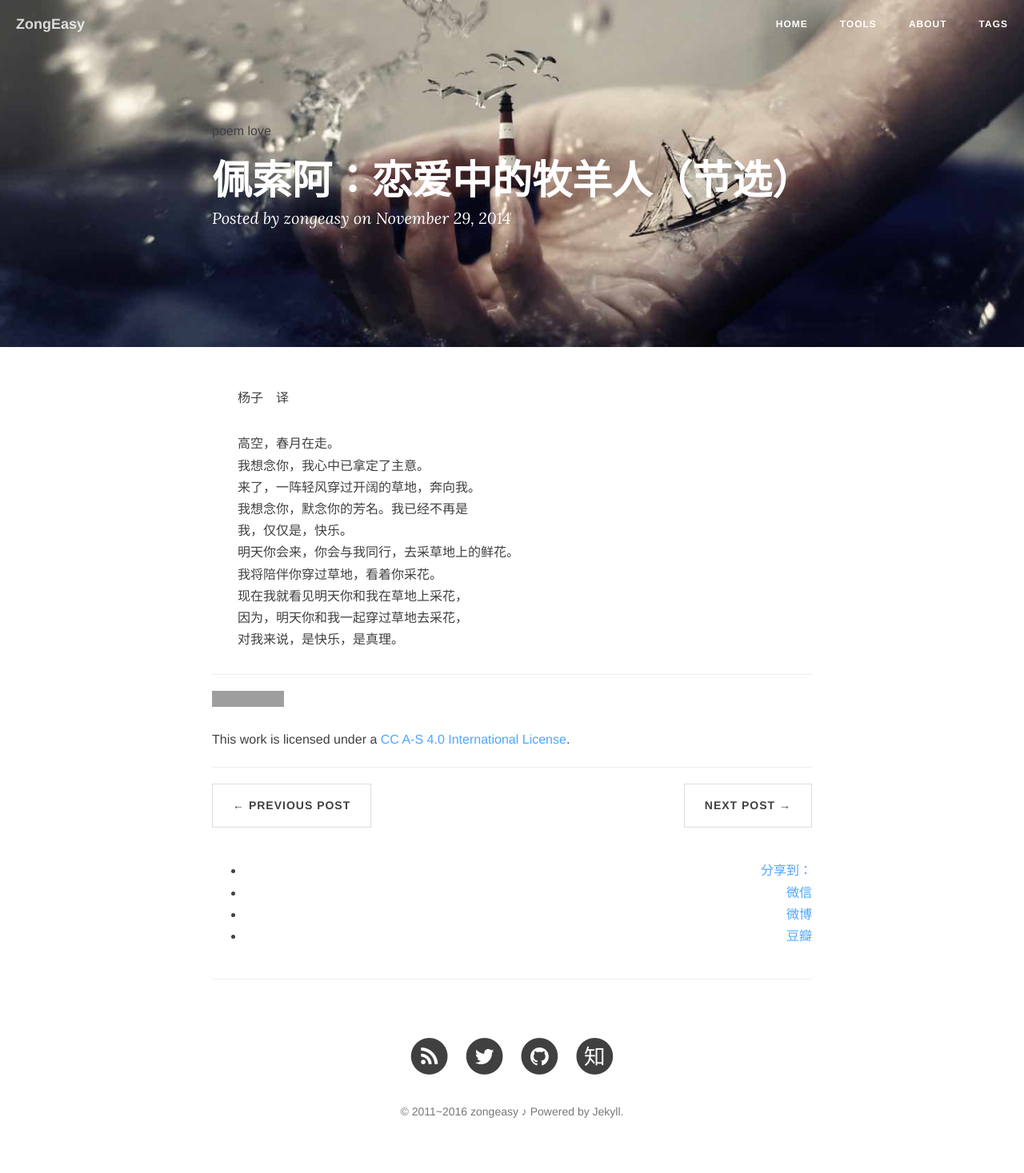
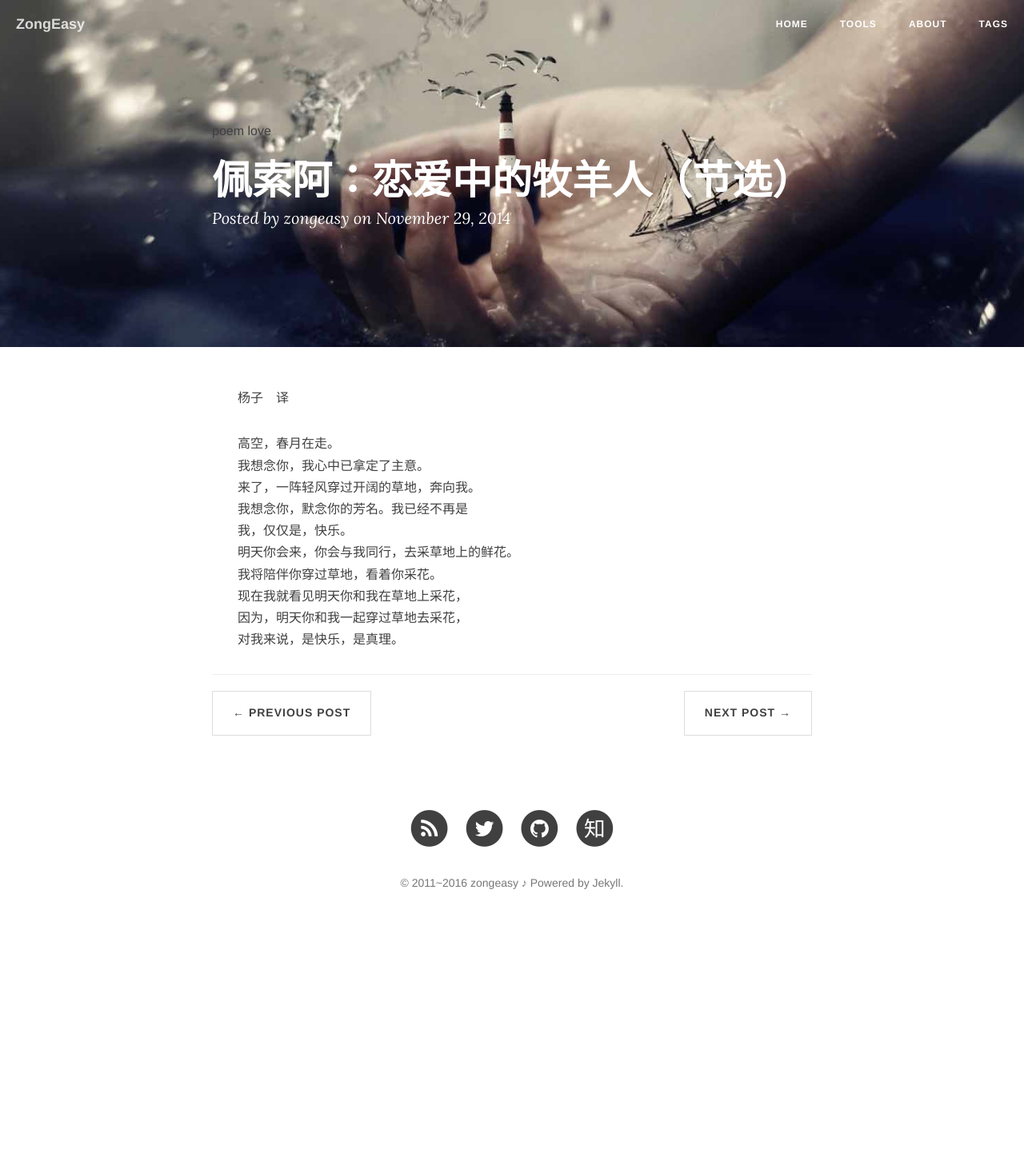
Before and after one commit to zongeasy/zongeasy.github.io, a Jekyll site: the page built from _posts/2014-11-29-pessoa.md, in a window 1280 px wide. Shown: the whole page at 80% size. Built offline with Jekyll 4.4.1, drawn with Linux system fonts in a browser that asks for light colours; nearby versions of some CDN libraries; comment, search, counter and statistics services are not loaded; after the commit the page ends 1182 px from its top, so only the background shows below that; grey boxes are pictures that could not be loaded.

Commit message:
去除多说评论

```diff
--- a/_layouts/post.html
+++ b/_layouts/post.html
@@ -40,9 +40,6 @@
                 <hr>
 
 
-                <a rel="license" href="http://creativecommons.org/licenses/by-sa/4.0/"><img alt="Creative Commons License" style="border-width:0" src="https://i.creativecommons.org/l/by-sa/4.0/88x31.png" /></a><br />This work is licensed under a <a rel="license" href="http://creativecommons.org/licenses/by-sa/4.0/">CC A-S 4.0 International License</a>.
-
-                <hr>
 
                 <ul class="pager">
                     {% if page.previous.url %}
@@ -57,68 +54,11 @@
                     {% endif %}
                 </ul>
 
-                <!-- Duoshuo Share start -->
-                <style>
-                    .ds-share{
-                        text-align: right;
-                    }
 
-                    @media only screen and (max-width: 700px) {
-                        .ds-share {
-
-                        }
-                    }
-                </style>
-
-                <div class="ds-share"
-                    data-thread-key="{{page.id}}" data-title="{{page.title}}"
-                    data-images="{{ site.url }}/{% if page.header-img %}{{ page.header-img }}{% else %}{{ site.header-img }}{% endif %}"
-                    data-content="{{ content | strip_html | truncate:80 }} | Microdust:Azeril's blog"
-                    data-url="{{site.url}}{{page.url}}">
-                    <div class="ds-share-inline">
-                      <ul  class="ds-share-icons-16">
-
-                        <li data-toggle="ds-share-icons-more"><a class="ds-more" href="#">分享到：</a></li>
-                        <li><a class="ds-wechat" href="javascript:void(0);" data-service="wechat">微信</a></li>
-                        <li><a class="ds-weibo" href="javascript:void(0);" data-service="weibo">微博</a></li>
-                        <li><a class="ds-douban" href="javascript:void(0);" data-service="douban">豆瓣</a></li>
-                      </ul>
-                      <div class="ds-share-icons-more">
-                      </div>
-                    </div>
-                <hr>
-                </div>
-                <!-- Duoshuo Share end-->
-
-
-
-
-                <!-- 多说评论框 start -->
-                <div class="comment">
-                    <div class="ds-thread" data-thread-key="{{page.id}}" data-title="{{page.title}}" data-url="{{site.url}}{{page.url}}"></div>
-                </div>
-                <!-- 多说评论框 end -->
             </div>
         </div>
     </div>
 </article>
-
-
-
-<!-- 多说公共JS代码 start (一个网页只需插入一次) -->
-<script type="text/javascript">
-var duoshuoQuery = {short_name:"azeril"};
-    (function() {
-        var ds = document.createElement('script');
-        ds.type = 'text/javascript';ds.async = true;
-        ds.src = (document.location.protocol == 'https:' ? 'https:' : 'http:') + '//static.duoshuo.com/embed.js';
-        ds.charset = 'UTF-8';
-        (document.getElementsByTagName('head')[0]
-         || document.getElementsByTagName('body')[0]).appendChild(ds);
-    })();
-</script>
-<!-- 多说公共JS代码 end -->
-
 
 
 </script>
```
